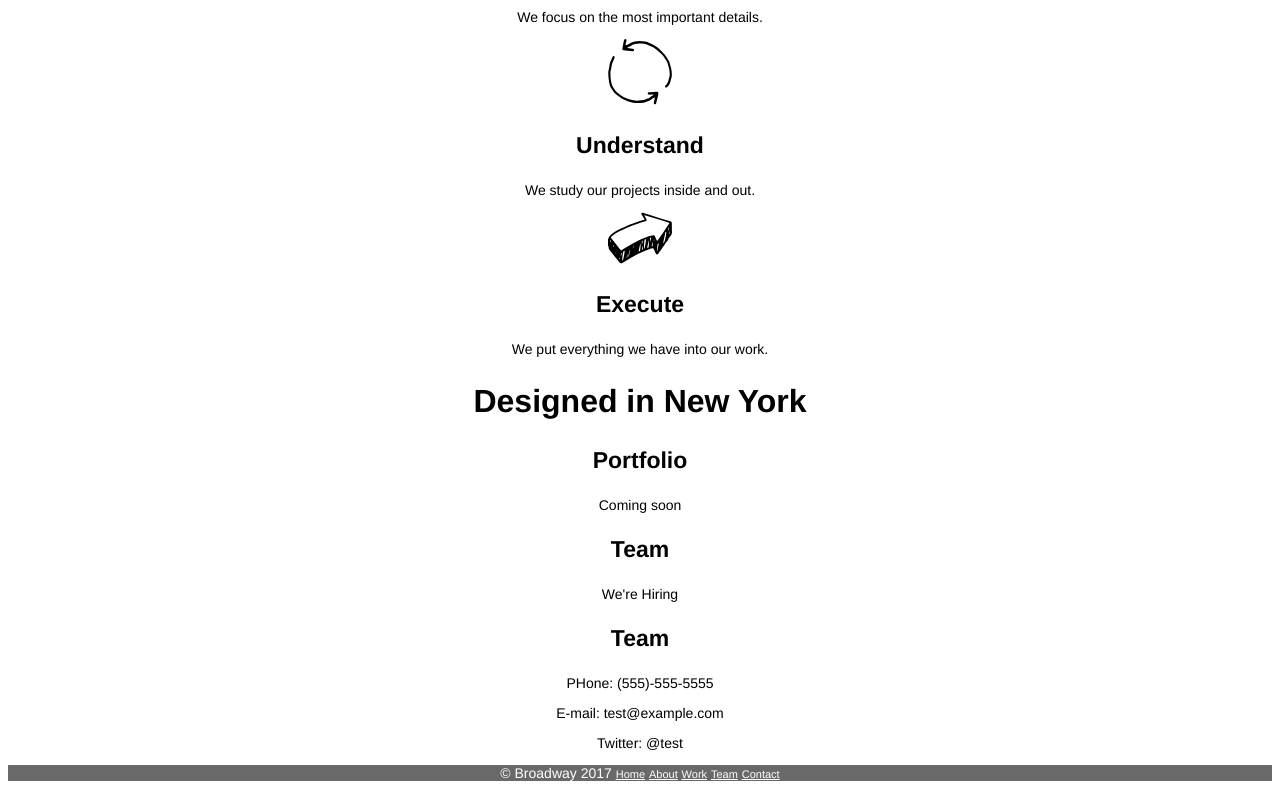
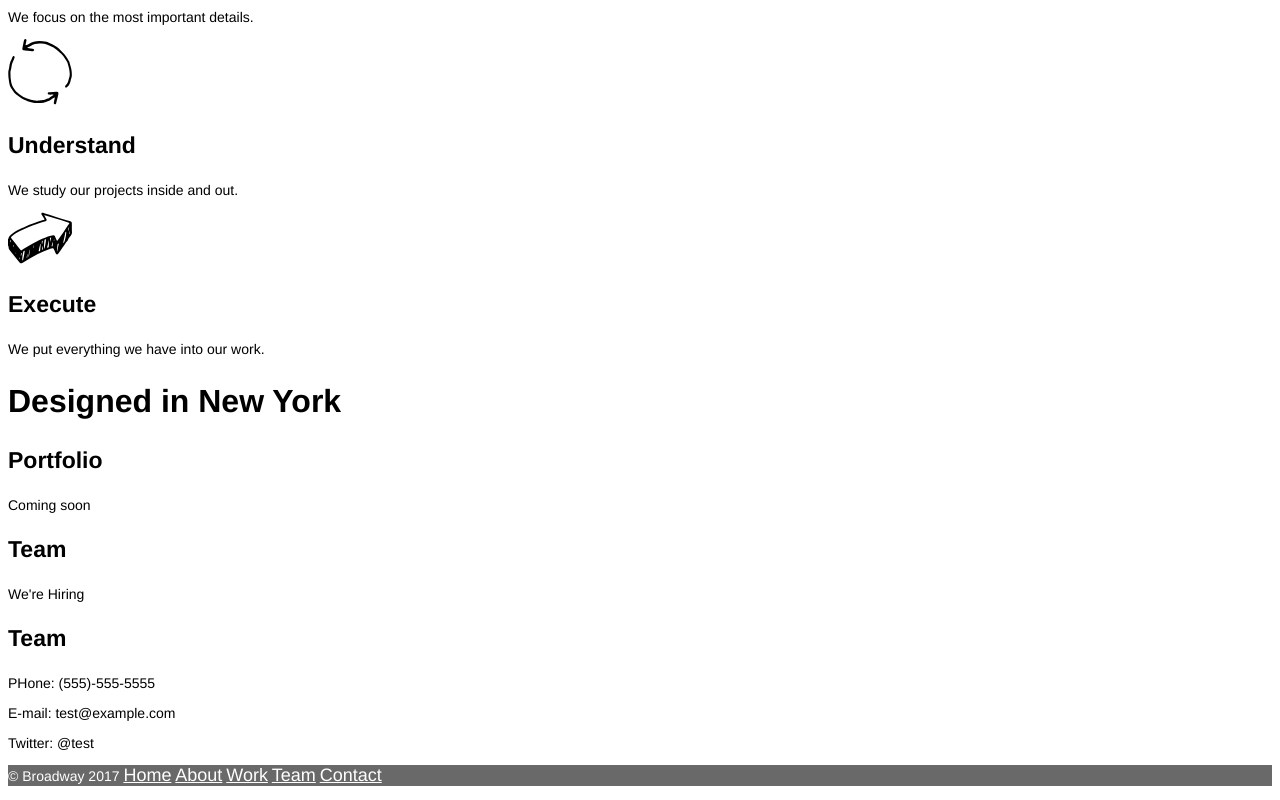
Before and after one commit to acrophain/broadway, a plain HTML site: page index.html in a window 1280 px wide. Shown: the part 385-1185 px from the top of the page. Drawn offline with Linux system fonts and the light colour scheme.

Commit message:
5 yet more work on footer area

```diff
--- a/index.html
+++ b/index.html
@@ -70,13 +70,13 @@
 
     <!-- footer -->
     <div class="footer">
-      <p class"footer">
+      <p>
         &copy; Broadway 2017
-        <a class="button footer" href="#">Home</a>
-        <a class="button footer" href="#about">About</a>
-        <a class="button footer" href="#work">Work</a>
-        <a class="button footer" href="#team">Team</a>
-        <a class="button footer" href="#contact">Contact</a>
+        <a class="button" href="#">Home</a>
+        <a class="button" href="#about">About</a>
+        <a class="button" href="#work">Work</a>
+        <a class="button" href="#team">Team</a>
+        <a class="button" href="#contact">Contact</a>
       </p>
     </div>
 
--- a/resources/css/style.css
+++ b/resources/css/style.css
@@ -1,9 +1,9 @@
 .backgroundimage {
   background-image: image("./resoures/images/the-flatiron-building.jpg");
 }
-* {
+/** {
   text-align: center;
-}
+}*/
 h1 {
   font-family: Helvetica;
   font-size: 70px;
```
